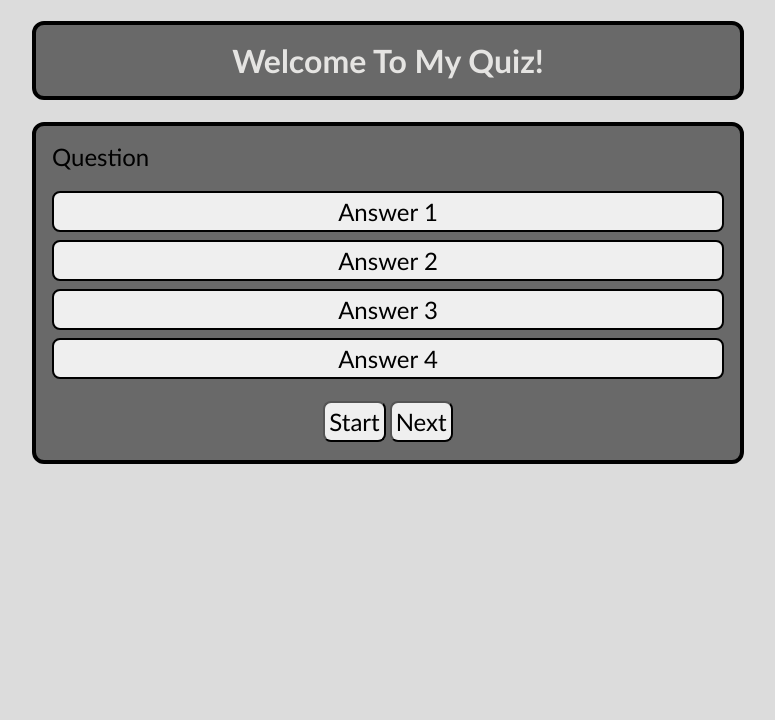
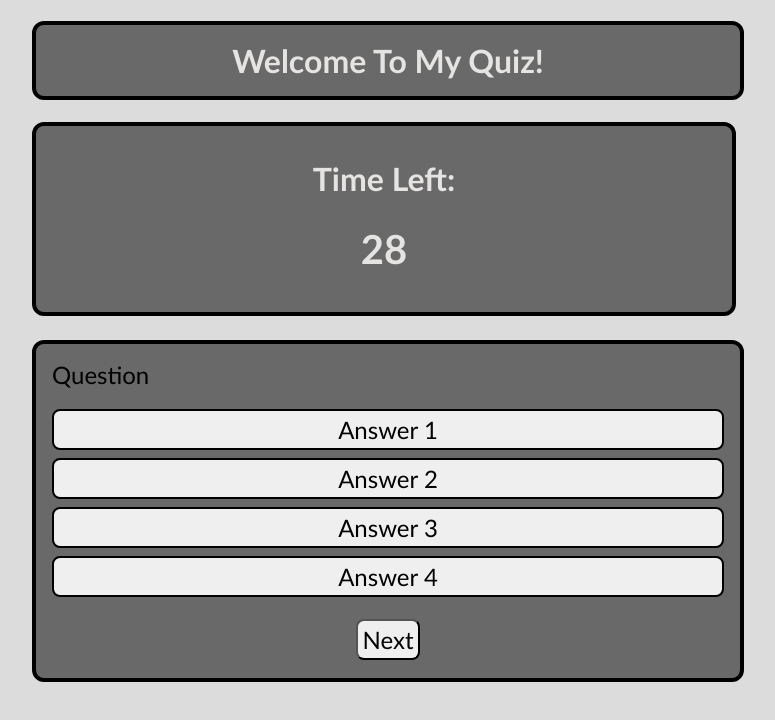
Before and after one commit to Tmiller03/timed-quiz, a plain HTML site: page index.html in a window 1280 px wide. Both pictures are taken after a click on the button "Start". Shown: the whole page, without its empty margins (188-963 px from the left). Drawn offline with Linux system fonts and the light colour scheme.

Commit message:
adding timer and outling functions

```diff
--- a/assets/css/style.css
+++ b/assets/css/style.css
@@ -22,6 +22,22 @@ body main header h1 {
     border-radius: 12px;
     width: 800px;
     max-width: 80%;
+}
+
+#timercontainer {
+    background: dimgrey;
+    color: #e5e4e2;
+    text-align: center;
+    padding: 12px;
+    border: solid 4px black;
+    border-radius: 12px;
+    width: 800px;
+    max-width: 80%;
+    margin-bottom: 24px;
+}
+
+#timer {
+    font-size: 40px;
 }
 
 body main article {
@@ -105,5 +121,5 @@ body main article {
 }
 
 .hidden {
-    /* display: none; */
+    display: none;
 }
--- a/index.html
+++ b/index.html
@@ -14,8 +14,12 @@
         <header>
             <h1>Welcome To My Quiz!</h1>
         </header>
+        <div id="timercontainer">
+            <h1 id="word">Time Left:</h1>
+            <h1 id="timer">30</h1>
+        </div>
         <article class="card">
-            <div id="question" class="hide">
+            <div id="question" class="hidden">
                 <div id="question">Question</div>
                 <div id="answer-btn" class="grid">
                     <button class="btn">Answer 1</button>
--- a/script.js
+++ b/script.js
@@ -0,0 +1,32 @@
+var startbtn = document.getElementById('start');
+var countdown = 30;
+var questionsBox = document.getElementById('question');
+var nextbtn = document.getElementById('next');
+var answer
+
+startbtn.addEventListener('click', StartQuiz);
+
+function StartQuiz() {
+    console.log('started');
+    setInterval(function(){
+        countdown--;
+
+        if(countdown >= 0){
+            id = document.getElementById('timer');
+            id.innerHTML = countdown;
+        }
+    }, 1000);
+
+    startbtn.classList.add('hidden');
+    questionsBox.classList.remove('hidden');
+    nextbtn.classList.remove('hidden');
+    next()
+}
+
+function next() {
+
+}
+
+function answerChosen() {
+
+}
```
